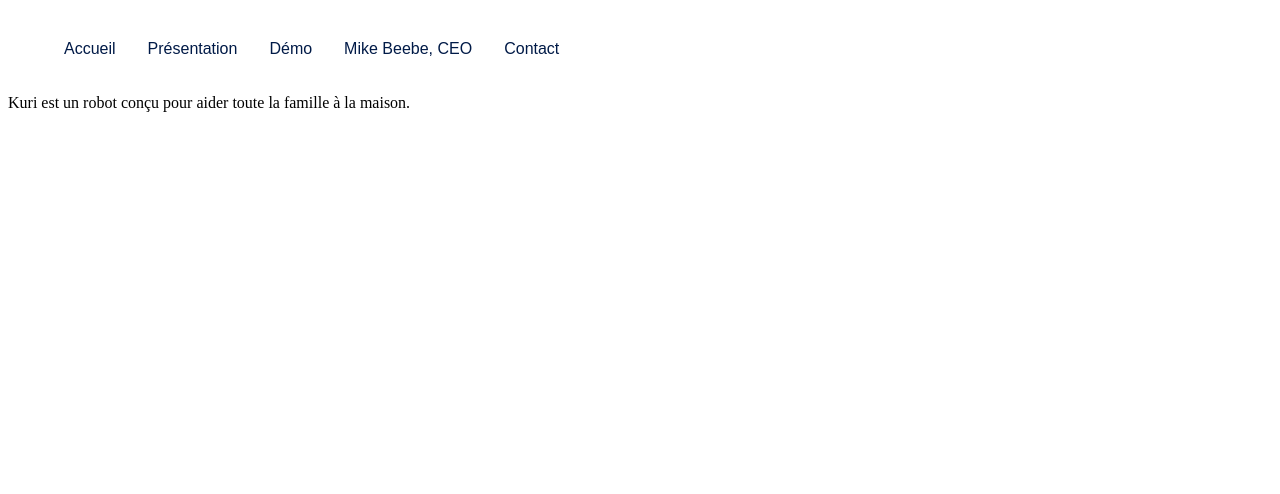
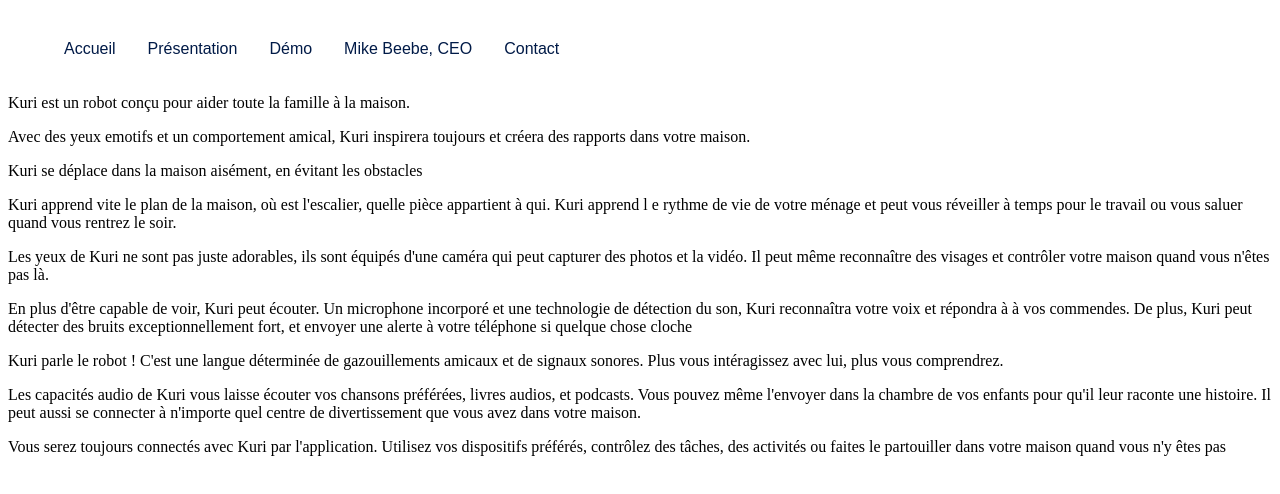
Before and after one commit to Gaaelle/tp_14_02, a plain HTML site: page presentation.html in a window 1280 px wide. Drawn offline with Linux system fonts and the light colour scheme.

Commit message:
début page présentation

```diff
--- a/presentation.html
+++ b/presentation.html
@@ -16,5 +16,28 @@
       </ul>
     </nav>
     <p>Kuri est un robot conçu pour aider toute la famille à la maison.</p>
+    <p>Avec des yeux emotifs et un comportement amical, Kuri inspirera toujours et créera des rapports dans votre maison.</p>
+    <p>Kuri se déplace dans la maison aisément, en évitant les obstacles</p>
+    <p>
+      Kuri apprend vite le plan de la maison, où est l'escalier, quelle pièce appartient à qui. Kuri apprend l e rythme de vie de votre ménage et peut vous réveiller
+      à temps pour le travail ou vous saluer quand vous rentrez le soir.
+    </p>
+    <p>
+      Les yeux de Kuri ne sont pas juste adorables, ils sont équipés d'une caméra qui peut capturer des photos et la vidéo. Il peut même reconnaître
+       des visages et contrôler votre maison quand vous n'êtes pas là.
+    </p>
+    <p>
+      En plus d'être capable de voir, Kuri peut écouter. Un microphone incorporé et une technologie de détection du son, Kuri reconnaîtra votre voix et répondra à
+      à vos commendes. De plus, Kuri peut détecter des bruits exceptionnellement fort, et envoyer une alerte à votre téléphone si quelque chose cloche
+    </p>
+    <p>Kuri parle le robot ! C'est une langue déterminée de gazouillements amicaux et de signaux sonores. Plus vous intéragissez avec lui, plus vous comprendrez.</p>
+    <p>
+      Les capacités audio de Kuri vous laisse écouter vos chansons préférées, livres audios, et podcasts. Vous pouvez même l'envoyer dans la chambre de vos enfants
+      pour qu'il leur raconte une histoire. Il peut aussi se connecter à n'importe quel centre de divertissement que vous avez dans votre maison.
+    </p>
+    <p>
+      Vous serez toujours connectés avec Kuri par l'application. Utilisez vos dispositifs préférés, contrôlez des tâches, des activités ou faites le partouiller
+      dans votre maison quand vous n'y êtes pas
+    </p>
   </body>
 </hmtl>
```
Also changed, not shown: 1 other file.
